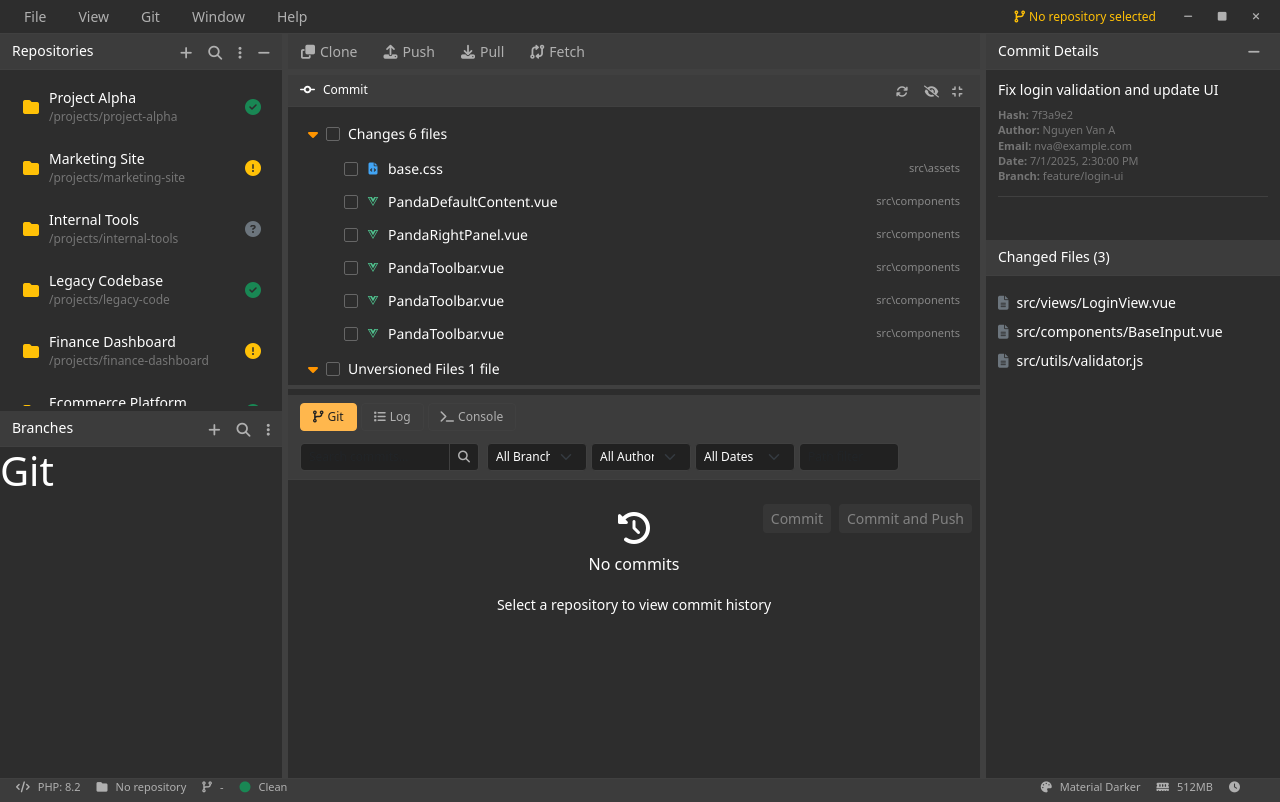
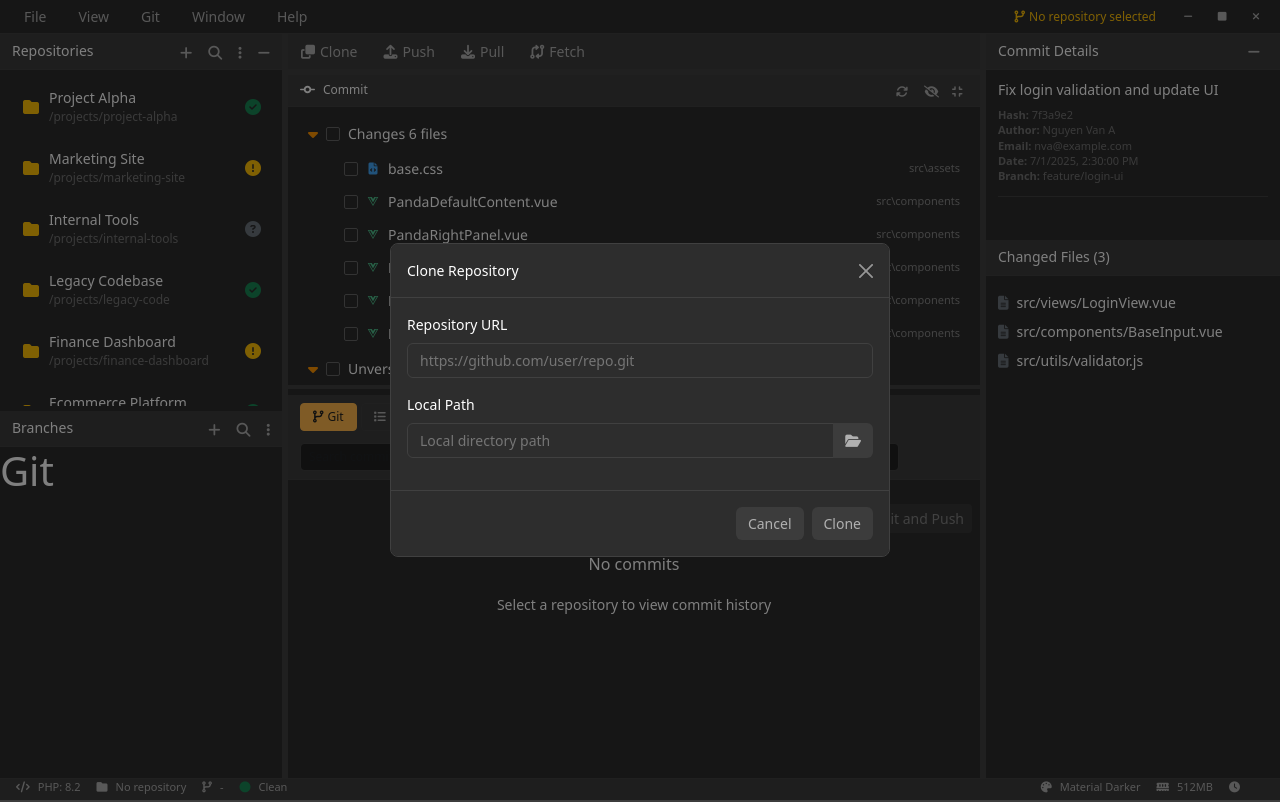
Before and after one commit to long2604205/git_ui, a Vue app: page / in a window 1280 px wide. Both pictures are taken after a click on the button "Clone". Built offline with nearby package versions, Linux system fonts and the light colour scheme.

Commit message:
#master - build instance axios

```diff
--- a/index.html
+++ b/index.html
@@ -9,5 +9,6 @@
   <body>
     <div id="app"></div>
     <script type="module" src="/src/main.js"></script>
+    <script src="https://cdn.jsdelivr.net/npm/bootstrap@5.0.2/dist/js/bootstrap.bundle.min.js" integrity="sha384-MrcW6ZMFYlzcLA8Nl+NtUVF0sA7MsXsP1UyJoMp4YLEuNSfAP+JcXn/tWtIaxVXM" crossorigin="anonymous"></script>
   </body>
 </html>
--- a/package.json
+++ b/package.json
@@ -13,6 +13,7 @@
   },
   "dependencies": {
     "@fortawesome/fontawesome-free": "^6.4.0",
+    "axios": "^1.10.0",
     "bootstrap": "^5.3.0",
     "pinia": "^3.0.3",
     "vue": "^3.5.17",
--- a/src/App.vue
+++ b/src/App.vue
@@ -7,8 +7,11 @@ import PandaFooter from '@/components/PandaFooter.vue'
 <template>
   <!-- Top Navbar with Dropdown Menus -->
   <panda-navigation/>
+
+  <!-- Content -->
   <panda-default-content/>
 
+  <!-- Footer -->
   <panda-footer/>
 </template>
 
--- a/src/components/PandaDefaultContent.vue
+++ b/src/components/PandaDefaultContent.vue
@@ -200,7 +200,6 @@ const repositories = ref([
 ]);
 const activeRepository = ref(null)
 const isWorkspaceCollapsed = ref(false)
-const isGitCollapsed = ref(false)
 const commitData = {
   message: 'Fix login validation and update UI',
   hash: '7f3a9e2',
--- a/src/components/PandaToolbar.vue
+++ b/src/components/PandaToolbar.vue
@@ -3,7 +3,9 @@
     <div class="row">
       <div class="col-md-12 d-flex">
         <div class="toolbar-buttons">
-          <button class="btn btn-toolbar">
+          <button class="btn btn-toolbar"
+                  @click="cloneRepository"
+          >
             <i class="fas fa-clone"></i>
             <span class="label-toolbar">Clone</span>
           </button>
@@ -31,9 +33,17 @@
   </div>
   <div class="toolbar-line"></div>
 
+  <panda-clone-form ref="cloneModal"/>
 </template>
 <script setup>
+import { ref } from 'vue'
+import PandaCloneForm from '@/components/modals/PandaCloneForm.vue'
 
+const cloneModal = ref(null);
+
+const cloneRepository = () => {
+  cloneModal.value?.openModal()
+}
 </script>
 <style scoped>
 .toolbar-panel {
--- /dev/null
+++ b/src/components/modals/PandaCloneForm.vue
@@ -0,0 +1,123 @@
+<template>
+  <div class="modal fade" id="cloneRepoModal" tabindex="-1" ref="modalRef">
+    <div class="modal-dialog modal-dialog-centered">
+      <div class="modal-content">
+        <div class="modal-header">
+          <h5 class="modal-title">Clone Repository</h5>
+          <button type="button" class="btn-close btn-close-white" data-bs-dismiss="modal"></button>
+        </div>
+        <div class="modal-body">
+          <div class="mb-3">
+            <label for="clone-url" class="form-label">Repository URL</label>
+            <input type="text" class="form-control" id="clone-url" placeholder="https://github.com/user/repo.git">
+          </div>
+          <div class="mb-3">
+            <label for="clone-path" class="form-label">Local Path</label>
+            <div class="input-group">
+              <input type="text" class="form-control" id="clone-path" placeholder="Local directory path">
+              <button class="btn btn-open-local" type="button" id="browse-clone">
+                <i class="fas fa-folder-open"></i>
+              </button>
+            </div>
+          </div>
+        </div>
+        <div class="modal-footer">
+          <button type="button" class="btn btn-cancel" data-bs-dismiss="modal">Cancel</button>
+          <button type="button" class="btn btn-clone" id="clone-repo-confirm">Clone</button>
+        </div>
+      </div>
+    </div>
+  </div>
+</template>
+
+<script setup>
+import { ref, onMounted } from 'vue'
+import { Modal } from 'bootstrap'
+
+const modalRef = ref(null)
+let modalInstance = null
+
+onMounted(() => {
+  if (modalRef.value) {
+    modalInstance = new Modal(modalRef.value)
+  }
+})
+
+const openModal = () => {
+  if (modalInstance) modalInstance.show()
+}
+
+defineExpose({
+  openModal
+})
+</script>
+<style scoped>
+*{
+  font-size: 14px;
+}
+.modal-content {
+  background-color: var(--bg-secondary);
+  color: var(--text-primary);
+  border: 1px solid var(--border-color);
+}
+
+.modal-header {
+  border-bottom: 1px solid var(--border-color);
+}
+
+.modal-footer {
+  border-top: 1px solid var(--border-color);
+}
+
+ .btn-cancel, .btn-clone, .btn-clone:disabled {
+  background: var(--bg-tertiary);
+  color: var(--text-secondary);
+  border: var(--bg-tertiary);
+  font-size: 14px;
+  font-weight: 500;
+}
+.btn-clone:hover {
+  background: var(--bg-hover);
+  color: var(--text-primary);
+}
+.btn-cancel:hover {
+  background: var(--bs-red);
+  color: var(--text-primary);
+}
+
+input {
+  background-color: var(--bg-secondary);
+  border: 1px solid var(--border-color);
+  color: var(--text-primary);
+  font-size: 14px;
+  resize: none;
+  min-height: 80%;
+}
+
+input::placeholder {
+  color: var(--text-muted);
+}
+
+input:focus {
+  background-color: var(--bg-secondary);
+  color: var(--text-primary);
+  box-shadow: none;
+}
+
+input:focus-visible {
+  outline: none;
+  border: 1px solid var(--border-color);
+}
+
+.btn-open-local {
+  background: var(--bg-tertiary);
+  color: var(--text-secondary);
+  border: var(--bg-tertiary);
+  font-size: 14px;
+  font-weight: 500;
+}
+
+.btn-open-local:hover {
+  background: var(--bg-tertiary);
+}
+</style>
--- a/src/main.js
+++ b/src/main.js
@@ -10,8 +10,10 @@ import 'bootstrap/dist/css/bootstrap.min.css'
 import 'bootstrap/dist/js/bootstrap.bundle.min.js'
 // Import Font Awesome CSS
 import '@fortawesome/fontawesome-free/css/all.min.css'
+import api from '@/plugins/api.js'
 const app = createApp(App)
 
+app.config.globalProperties.$api = api;
 app.use(createPinia())
 app.use(router)
 
--- /dev/null
+++ b/src/plugins/api.js
@@ -0,0 +1,18 @@
+import axios from 'axios';
+
+const api = axios.create({
+  baseURL: 'http://localhost:5000/api/v1',
+  timeout: 10000,
+  headers: {
+    'Content-Type': 'application/json',
+  },
+});
+
+// (Optional) Thêm interceptors nếu cần
+api.interceptors.request.use(config => {
+  // Thêm token nếu có
+  // config.headers.Authorization = 'Bearer ...';
+  return config;
+});
+
+export default api;
```
